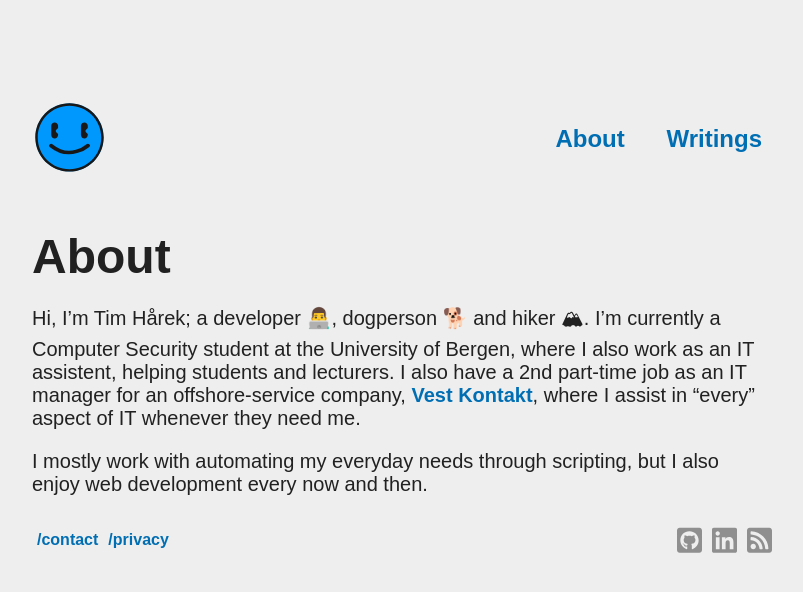
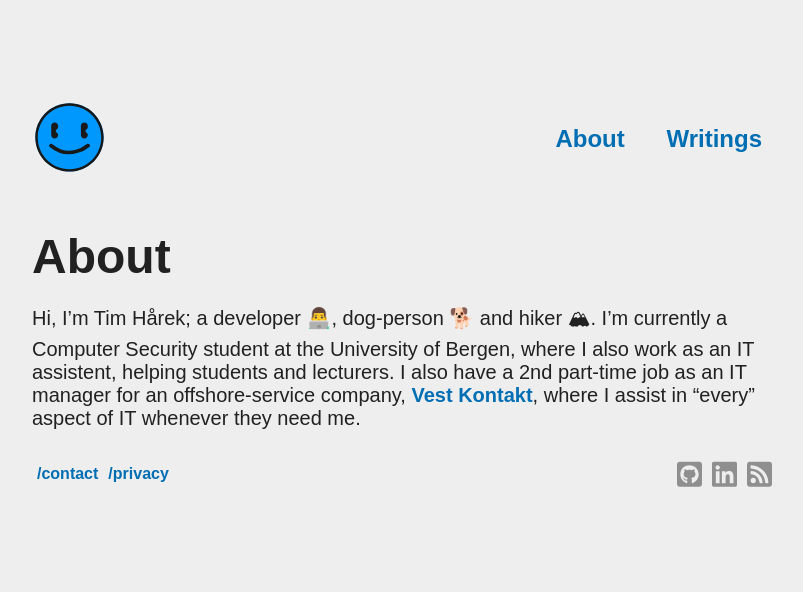
Before and after one commit to timharek/timharek.no, a Jekyll site: the page built from about.md, in a window 1280 px wide. Shown: the top 592 px of the page, without its empty margins (238-1041 px from the left). Built offline with Jekyll 4.4.1, drawn with Linux system fonts in a browser that asks for light colours; some web fonts are replaced.

Commit message:
chore: Typos Cleaned up about section, gonna update this later

```diff
--- a/_config.yml
+++ b/_config.yml
@@ -1,9 +1,8 @@
 title: Tim Hårek
 email: tim@harek.dev
 description: >-
-    I'm a developer, dogperson, and hiker currently studying Computer Security @UiB. This is my corner on the interwebs, have a look around.
+    I'm a developer, dog-person, and hiker currently studying Computer Security @UiB. This is my corner on the interwebs, have a look around.
 url: "https://harek.dev"
-
 sass:
     sass_dir: assets/_sass
 
--- a/about.md
+++ b/about.md
@@ -5,6 +5,4 @@ permalink: /about
 menu: main
 ---
 
-Hi, I'm Tim Hårek; a developer 👨‍💻, dogperson 🐕 and hiker 🏔. I'm currently a Computer Security student at the University of Bergen, where I also work as an IT assistent, helping students and lecturers. I also have a 2nd part-time job as an IT manager for an offshore-service company, <a href="https://vestkontakt.no" target="_blank" rel="noreferrer">Vest Kontakt</a>, where I assist in "every" aspect of IT whenever they need me.
-
-I mostly work with automating my everyday needs through scripting, but I also enjoy web development every now and then.
+Hi, I'm Tim Hårek; a developer 👨‍💻, dog-person 🐕 and hiker 🏔. I'm currently a Computer Security student at the University of Bergen, where I also work as an IT assistent, helping students and lecturers. I also have a 2nd part-time job as an IT manager for an offshore-service company, <a href="https://vestkontakt.no" target="_blank" rel="noreferrer">Vest Kontakt</a>, where I assist in "every" aspect of IT whenever they need me.
```
